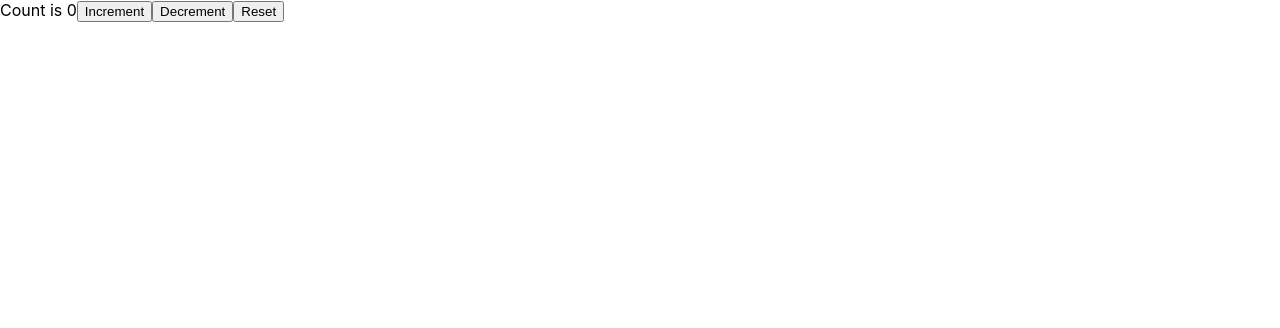
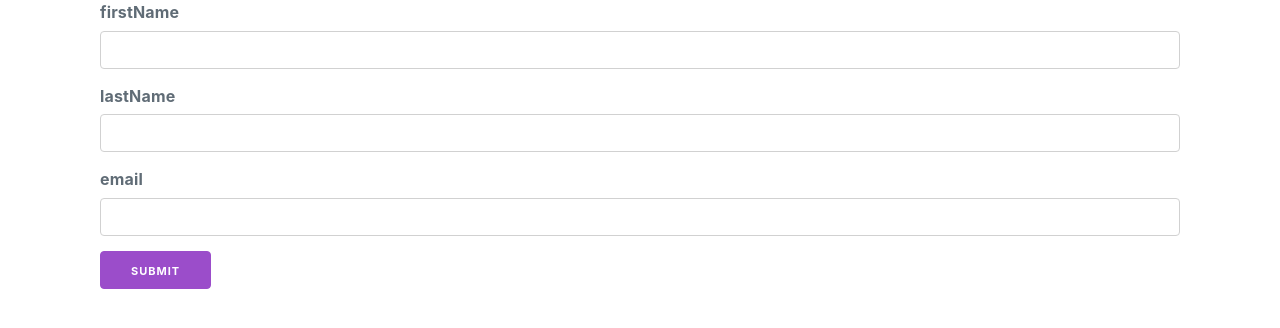
Before and after one commit to Amnok/React-tests, a React (Create React App) app: page / in a window 1280 px wide. Shown: the top 328 px of the page. Built offline with nearby package versions, Linux system fonts and the light colour scheme.

Commit message:
basic formik form added with validation

```diff
--- a/package.json
+++ b/package.json
@@ -6,6 +6,8 @@
     "@testing-library/jest-dom": "^5.12.0",
     "@testing-library/react": "^11.2.7",
     "@testing-library/user-event": "^12.8.3",
+    "formik": "^2.2.9",
+    "milligram": "^1.4.1",
     "react": "^17.0.2",
     "react-dom": "^17.0.2",
     "react-scripts": "4.0.3",
--- a/public/index.html
+++ b/public/index.html
@@ -1,14 +1,12 @@
 <!DOCTYPE html>
 <html lang="en">
+
 <head>
   <meta charset="utf-8" />
   <link rel="icon" href="%PUBLIC_URL%/favicon.ico" />
   <meta name="viewport" content="width=device-width, initial-scale=1" />
   <meta name="theme-color" content="#000000" />
-    <meta
-      name="description"
-      content="Web site created using create-react-app"
-    />
+  <meta name="description" content="Web site created using create-react-app" />
   <link rel="apple-touch-icon" href="%PUBLIC_URL%/logo192.png" />
   <!--
       manifest.json provides metadata used when your web app is installed on a
@@ -24,8 +22,13 @@
       work correctly both with client-side routing and a non-root public URL.
       Learn how to configure a non-root public URL by running `npm run build`.
     -->
+
+  <link rel="stylesheet" href="https://fonts.googleapis.com/css?family=Roboto:300,300italic,700,700italic">
+  <link rel="stylesheet" href="https://cdnjs.cloudflare.com/ajax/libs/normalize/8.0.1/normalize.css">
+  <link rel="stylesheet" href="https://cdnjs.cloudflare.com/ajax/libs/milligram/1.4.1/milligram.css">
   <title>React App</title>
 </head>
+
 <body>
   <noscript>You need to enable JavaScript to run this app.</noscript>
   <div id="root"></div>
@@ -40,4 +43,5 @@
       To create a production bundle, use `npm run build` or `yarn build`.
     -->
 </body>
+
 </html>
--- a/src/App.css
+++ b/src/App.css
@@ -1,5 +1,5 @@
 .App {
-  text-align: center;
+  padding: 20px;
 }
 
 .App-logo {
--- a/src/App.js
+++ b/src/App.js
@@ -2,6 +2,7 @@ import './App.css';
 import Wrapper from './context/wrapper';
 import Normal from './custom-hooks/normal';
 import WrappingComponent from './error-boundary/wrapping-component';
+import BasicForm from './formik/basic-form';
 import Component1 from './hocs-test/component1';
 import Component2 from './hocs-test/component2';
 import withLoader from './hocs-test/withLoader';
@@ -12,8 +13,8 @@ import FuntionalTick from './tick-tick/funtionalTick';
 
 function App() {
   return (
-    <div>
-      <UseReducerTest/>
+    <div className='container'>
+      <BasicForm/>
     </div>
   );
 }
--- /dev/null
+++ b/src/formik/basic-form.jsx
@@ -0,0 +1,74 @@
+import React from 'react';
+import { useFormik } from 'formik';
+
+export default function BasicForm() {
+  const initialValues = {
+    firstName: '',
+    lastName: '',
+    email: '',
+  };
+  const onSubmit = (values) => {
+    console.log('filter onSubmit', values);
+  };
+
+  const validate = (values) => {
+    let errors = {};
+    if (!values.firstName) errors.firstName = 'firstName required';
+    if (!values.lastName) errors.lastName = 'lastName required';
+    if (!values.email) errors.email = 'email required';
+    return errors;
+  };
+  const formik = useFormik({
+    initialValues,
+    onSubmit,
+    validate,
+  });
+  console.log('values', formik.values);
+  return (
+    <form onSubmit={formik.handleSubmit}>
+      <div>
+        <label htmlFor="firstName">firstName</label>
+        <input
+          type="text"
+          name="firstName"
+          id="firstName"
+          value={formik.values.firstName}
+          onChange={formik.handleChange}
+          onBlur={formik.handleBlur}
+        />
+        {formik.touched.firstName && formik.errors.firstName && (
+          <div style={{ color: 'red' }}>{formik.errors.firstName}</div>
+        )}
+      </div>
+      <div>
+        <label htmlFor="lastName">lastName</label>
+        <input
+          type="text"
+          name="lastName"
+          id="lastName"
+          value={formik.values.lastName}
+          onChange={formik.handleChange}
+          onBlur={formik.handleBlur}
+        />
+        {formik.touched.lastName && formik.errors.lastName && (
+          <div style={{ color: 'red' }}>{formik.errors.lastName}</div>
+        )}
+      </div>
+      <div>
+        <label htmlFor="email">email</label>
+        <input
+          type="text"
+          name="email"
+          id="email"
+          value={formik.values.email}
+          onChange={formik.handleChange}
+          onBlur={formik.handleBlur}
+        />
+        {formik.touched.email && formik.errors.email && (
+          <div style={{ color: 'red' }}>{formik.errors.email}</div>
+        )}
+      </div>
+      <button type="submit">Submit </button>
+    </form>
+  );
+}
```
Also changed, not shown: 1 other file (tests, documents, lock files or other folders). Lines whose indentation alone changed are shown as unchanged.
